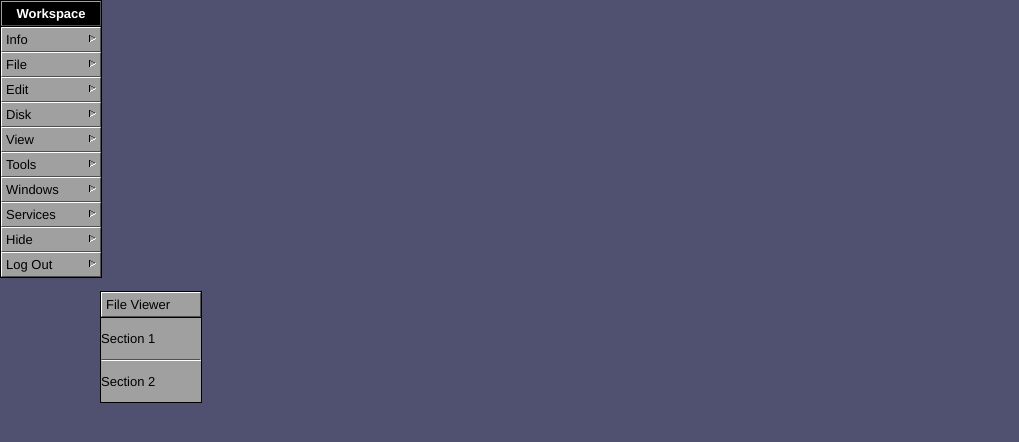
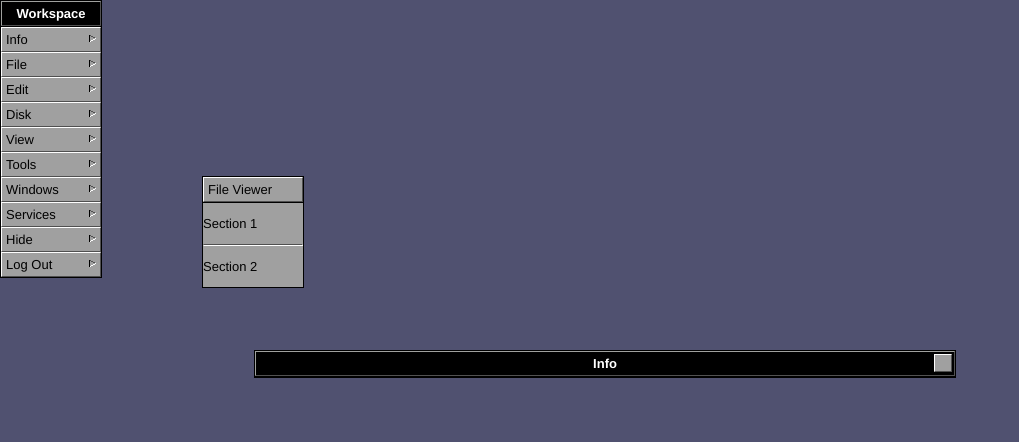
Before and after one commit to aburd/open-step-os-react, a React (Create React App) app: page / in a window 1280 px wide. Shown: the top 442 px of the page, without its empty margins (0-1019 px from the left). Built offline with nearby package versions, Linux system fonts and the light colour scheme.

Commit message:
add info window

```diff
--- a/src/components/Desktop.tsx
+++ b/src/components/Desktop.tsx
@@ -23,8 +23,6 @@ export default function Desktop() {
         <BarButton text="Log Out" />
       </Window>
 
-      <br />
-
       <Window
         title="File Viewer"
         initialPosition={{ x: 100, y: 10 }}
@@ -34,6 +32,16 @@ export default function Desktop() {
         <hr />
         <p>Section 2</p>
       </Window>
+
+      <Window
+        title="Info"
+        initialPosition={{ x: 50, y: 100 }}
+        initialWidth={700}
+        onCloseClick={() => alert('Closed!')}
+        active
+      >
+
+      </Window>
     </div>
   )
 }
--- a/src/components/Window.tsx
+++ b/src/components/Window.tsx
@@ -12,8 +12,8 @@ interface Props {
   title: string
   active: boolean
   initialPosition: Position
+  initialWidth?: number
   onCloseClick?: () => void
-  initialWidth?: number
 }
 
 const Window: React.SFC<Props> = ({
--- a/src/components/WindowHeader.scss
+++ b/src/components/WindowHeader.scss
@@ -6,10 +6,7 @@
     top: 2px;
     right: 2px;
   }
-
-  &.text-center {
-    .IconButton {
-      left: 4px;
-    }
+  .IconButton.icon--minimize {
+    left: 2px;
   }
 }
--- a/src/components/WindowHeader.tsx
+++ b/src/components/WindowHeader.tsx
@@ -7,6 +7,7 @@ interface Props {
   text: string
   active?: boolean
   textCenter?: boolean
+  onMinimizeClick?: () => void
   onCloseClick?: () => void
 }
 
@@ -14,6 +15,7 @@ const WindowHeader: React.SFC<Props> = ({
   text,
   active,
   textCenter,
+  onMinimizeClick,
   onCloseClick,
 }) => {
   return (
@@ -23,8 +25,11 @@ const WindowHeader: React.SFC<Props> = ({
       >
         <div className="WindowHeader--inner">
           {text}
+          {onMinimizeClick && (
+            <IconButton iconClass="icon-minimize" onClick={onMinimizeClick} />
+          )}
           {onCloseClick && (
-            <IconButton iconClass="" onClick={onCloseClick} />
+            <IconButton iconClass="icon-close" onClick={onCloseClick} />
           )}
         </div>
       </div>
```
